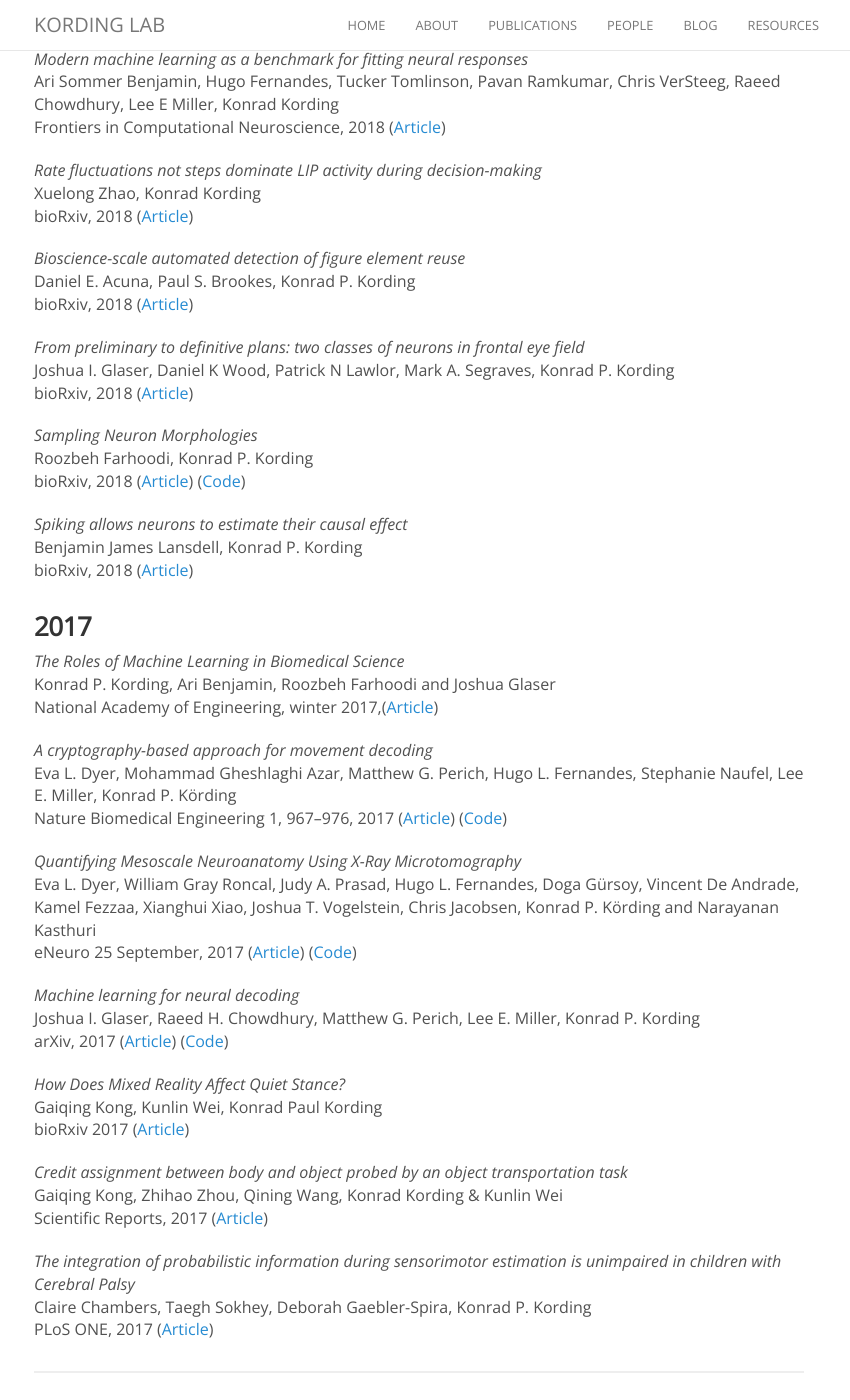
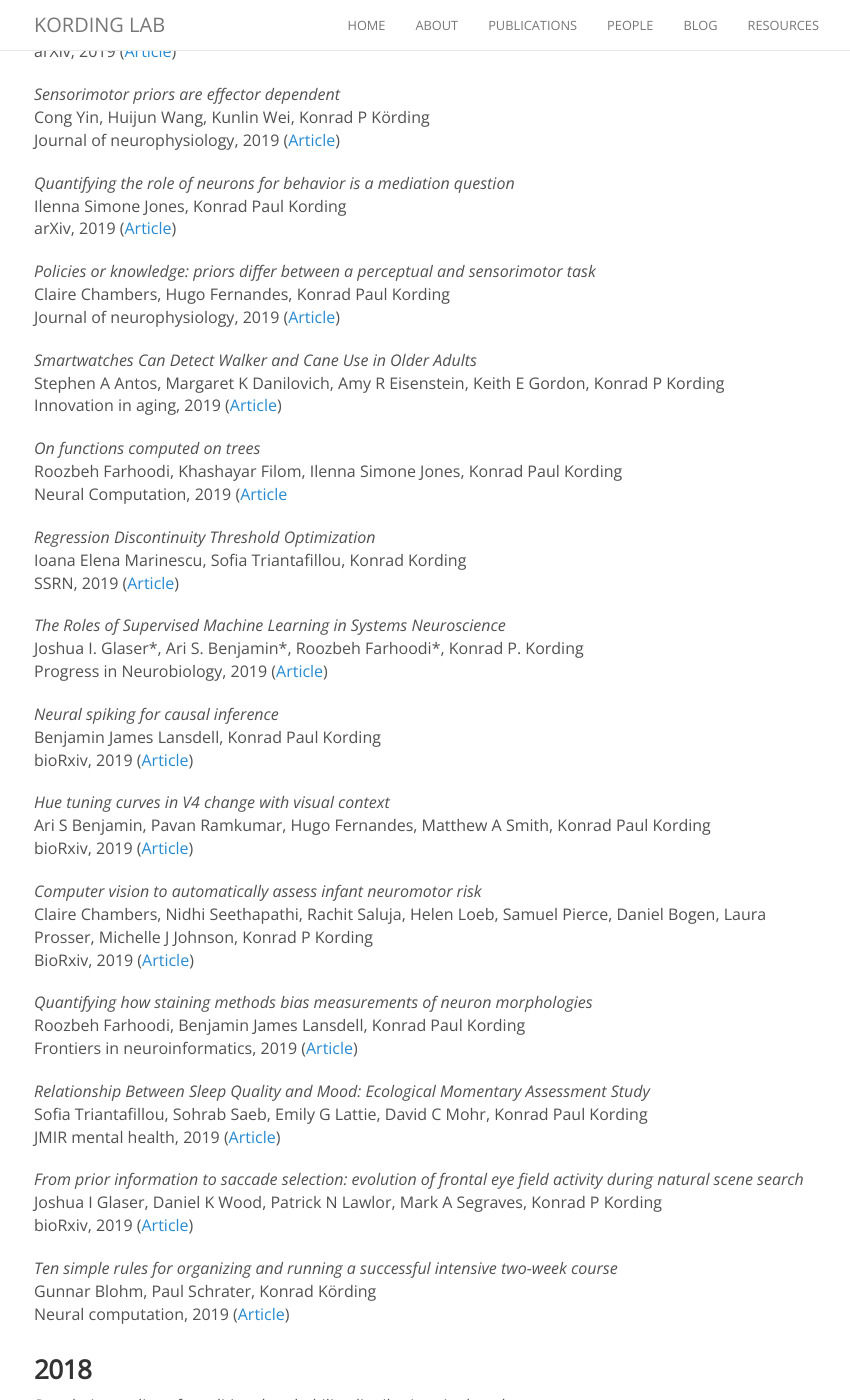
Before and after one commit to KordingLab/KordingLab.github.io, a Jekyll site: the page built from publications.md, in a window 1280 px wide and 1400 px high, scrolled down 1312 px. Shown: the whole window, without its empty margins (221-1071 px from the left). Built offline with Jekyll 4.4.1, drawn with Linux system fonts in a browser that asks for light colours; nearby versions of some CDN libraries; comment, search, counter and statistics services are not loaded; some of the changed text lies outside the part shown.

Commit message:
Updated 2019

```diff
--- a/publications.md
+++ b/publications.md
@@ -10,13 +10,116 @@ We try to include links for all of our papers. Some of the links open PDFs, othe
 <hr>
 
 
+### 2019
 
-EDIT_The Roles of Supervised Machine Learning in Systems Neuroscience_<br>
-Joshua I. Glaser\*, Ari S. Benjamin\*, Roozbeh Farhoodi\*, Konrad P. Kording<br>
-arXiv, 2018 ([Article](https://arxiv.org/abs/1805.08239))
+_A deep learning framework for neuroscience_<br>
+Blake A Richards, Timothy P Lillicrap, ..., Konrad P Kording<br>
+Nature Neuroscience, 2019 ([Article](https://www.nature.com/articles/s41593-019-0520-2))
+
+_Spike-based causal inference for weight alignment_<br>
+Jordan Guerguiev, Konrad P Kording, Blake A Richards<br>
+arXiv, 2019 ([Article](https://arxiv.org/pdf/1910.01689))
+
+_Identifying Weights and Architectures of Unknown ReLU Networks_<br>
+David Rolnick, Konrad P Kording<br>
+arXiv, 2019 ([Article](https://arxiv.org/pdf/1910.00744))
+
+_Towards learning-to-learn_<br>
+Benjamin James Lansdell, Konrad Paul Kording<br>
+Current Opinion in Behavioral Sciences, 2019 ([Article](https://arxiv.org/pdf/1811.00231))
+
+_Augmenting Supervised Learning by Meta-learning Unsupervised Local Rules_<br>
+Jeffrey Siedar Cheng, Ari Benjamin, Benjamin Lansdell, Konrad Paul Kording<br>
+OpenReview, 2019 ([Article](https://openreview.net/pdf?id=HJlKNmFIUB))
+
+_A Deep Dive to Illuminate V4 Neurons_<br>
+Aaron P Batista, Konrad P Kording<br>
+Trends in neurosciences, 2019 ([Article](https://www.sciencedirect.com/science/article/pii/S0166223619301110?via%3Dihub))
+
+_Movement science needs different pose tracking algorithms_<br>
+Nidhi Seethapathi, Shaofei Wang, Rachit Saluja, Gunnar Blohm, Konrad P Kording<br>
+arXiv, 2019 ([Article](https://arxiv.org/pdf/1907.10226))
+
+_What does it mean to understand a neural network?_<br>
+Timothy P Lillicrap, Konrad P Kording<br>
+arXiv, 2019 ([Article](https://arxiv.org/pdf/1907.06374))
+
+_Reverse engineering neural networks from many partial recordings_<br>
+Elahe Arani, Sofia Triantafillou, Konrad P Kording<br>
+arXiv, 2019 ([Article](https://arxiv.org/pdf/1907.01588))
+
+_Pose estimates from online videos show that side-by-side walkers synchronize movement under naturalistic conditions_<br>
+Claire Chambers, Gaiqing Kong, Kunlin Wei, Konrad Kording<br>
+PloS One, 2019 ([Article](https://journals.plos.org/plosone/article?id=10.1371/journal.pone.0217861))
+
+_Learning to solve the credit assignment problem_<br>
+Benjamin James Lansdell, Prashanth Prakash, Konrad Paul Kording<br>
+arXiv, 2019 ([Article](https://arxiv.org/pdf/1906.00889))
+
+_Rarely-switching linear bandits: optimization of causal effects for the real world_<br>
+Benjamin Lansdell, Sofia Triantafillou, Konrad Kording<br>
+arXiv, 2019 ([Article](https://arxiv.org/pdf/1905.13121))
+
+_Sensorimotor priors are effector dependent_<br>
+Cong Yin, Huijun Wang, Kunlin Wei, Konrad P Körding<br>
+Journal of neurophysiology, 2019 ([Article](https://www.physiology.org/doi/pdfplus/10.1152/jn.00228.2018))
 
 
+_Quantifying the role of neurons for behavior is a mediation question_<br>
+Ilenna Simone Jones, Konrad Paul Kording<br>
+arXiv, 2019 ([Article](https://arxiv.org/pdf/1905.02024))
+
+_Policies or knowledge: priors differ between a perceptual and sensorimotor task_<br>
+Claire Chambers, Hugo Fernandes, Konrad Paul Kording<br>
+Journal of neurophysiology, 2019 ([Article](https://www.physiology.org/doi/pdf/10.1152/jn.00035.2018))
+
+_Smartwatches Can Detect Walker and Cane Use in Older Adults_<br>
+Stephen A Antos, Margaret K Danilovich, Amy R Eisenstein, Keith E Gordon, Konrad P Kording<br>
+Innovation in aging, 2019 ([Article](https://academic.oup.com/innovateage/article/3/1/igz008/5476372))
+
+_On functions computed on trees_<br>
+Roozbeh Farhoodi, Khashayar Filom, Ilenna Simone Jones, Konrad Paul Kording<br>
+Neural Computation, 2019 ([Article](https://arxiv.org/pdf/1904.02309.pdf)
+
+_Regression Discontinuity Threshold Optimization_<br>
+Ioana Elena Marinescu, Sofia Triantafillou, Konrad Kording<br>
+SSRN, 2019 ([Article](https://papers.ssrn.com/sol3/papers.cfm?abstract_id=3333334))
+
+_The Roles of Supervised Machine Learning in Systems Neuroscience_<br>
+Joshua I. Glaser\*, Ari S. Benjamin\*, Roozbeh Farhoodi\*, Konrad P. Kording<br>
+Progress in Neurobiology, 2019 ([Article](https://arxiv.org/abs/1805.08239))
+
+_Neural spiking for causal inference_<br>
+Benjamin James Lansdell, Konrad Paul Kording<br>
+bioRxiv, 2019 ([Article](https://www.biorxiv.org/content/10.1101/253351v5.full-text))
+
+_Hue tuning curves in V4 change with visual context_<br>
+Ari S Benjamin, Pavan Ramkumar, Hugo Fernandes, Matthew A Smith, Konrad Paul Kording<br>
+bioRxiv, 2019 ([Article](https://www.biorxiv.org/content/biorxiv/early/2019/09/24/780478.full.pdf))
+
+_Computer vision to automatically assess infant neuromotor risk_<br>
+Claire Chambers, Nidhi Seethapathi, Rachit Saluja, Helen Loeb, Samuel Pierce, Daniel Bogen, Laura Prosser, Michelle J Johnson, Konrad P Kording<br>
+BioRxiv, 2019 ([Article](https://www.biorxiv.org/content/biorxiv/early/2019/09/10/756262.full.pdf))
+
+_Quantifying how staining methods bias measurements of neuron morphologies_<br>
+Roozbeh Farhoodi, Benjamin James Lansdell, Konrad Paul Kording<br>
+Frontiers in neuroinformatics, 2019 ([Article](https://www.frontiersin.org/articles/10.3389/fninf.2019.00036/full))
+
+_Relationship Between Sleep Quality and Mood: Ecological Momentary Assessment Study_<br>
+Sofia Triantafillou, Sohrab Saeb, Emily G Lattie, David C Mohr, Konrad Paul Kording<br>
+JMIR mental health, 2019 ([Article](https://mental.jmir.org/2019/3/e12613))
+
+_From prior information to saccade selection: evolution of frontal eye field activity during natural scene search_<br>
+Joshua I Glaser, Daniel K Wood, Patrick N Lawlor, Mark A Segraves, Konrad P Kording
+<br>
+bioRxiv, 2019 ([Article](https://www.biorxiv.org/content/biorxiv/early/2019/03/10/251835.full.pdf))
+
+_Ten simple rules for organizing and running a successful intensive two-week course_<br>
+Gunnar Blohm, Paul Schrater, Konrad Körding<br>
+Neural computation, 2019 ([Article](https://www.mitpressjournals.org/doi/full/10.1162/neco_a_01146))
+
 ### 2018
+
 _Population coding of conditional probability distributions in dorsal premotor cortex_<br>
 Joshua I. Glaser, Matthew G. Perich, Pavan Ramkumar, Lee E. Miller, Konrad P. Kording<br>
 Nature Communications, 2018 ([Article](https://www.nature.com/articles/s41467-018-04062-6))
@@ -85,7 +188,10 @@ _Spiking allows neurons to estimate their causal effect_<br>
 Benjamin James Lansdell, Konrad P. Kording<br>
 bioRxiv, 2018 ([Article](https://www.biorxiv.org/content/early/2018/01/25/253351))
 
+<hr>
+
 ### 2017
+
 _The Roles of Machine Learning in Biomedical Science_<br>
 Konrad P. Kording, Ari Benjamin, Roozbeh Farhoodi and Joshua Glaser<br>
 National Academy of Engineering, winter 2017,([Article](https://www.nae.edu/Publications/Bridge/176887/176976.aspx))
```
